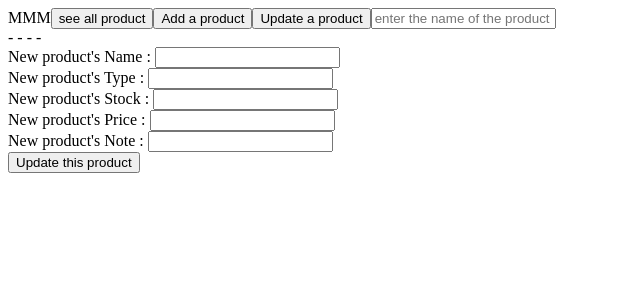
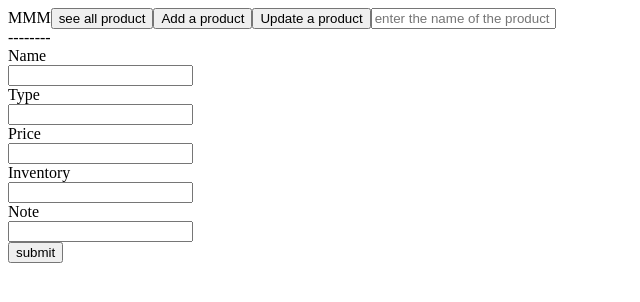
Before and after one commit to Team-3M/StockZero, a React app: page / in a window 1280 px wide. Both pictures are taken after a click on the button "Update a product". Shown: the top 302 px of the page, without its empty margins (0-640 px from the left). Built offline with nearby package versions, Linux system fonts and the light colour scheme; no server answers; the HTML template or start-up script is replaced by a standard one.

Commit message:
update frontend working

```diff
--- a/react-client/src/components/Update.jsx
+++ b/react-client/src/components/Update.jsx
@@ -1,35 +1,35 @@
 import React from"react";
 
+const Update =({handleChange, handleUpdate, currentproduct})=> (
 
-const Update = ({ currentproduct, handleChange, handleUpdate }) => (
-  <div className="update">
-    <div>   {currentproduct.name}  - {currentproduct.type} - {currentproduct.inventory} - {currentproduct.price} - {currentproduct.note}    </div>
-    <form>
+	<div className="create">
+		<div>{currentproduct.name}--{currentproduct.type}--{currentproduct.price}--{currentproduct.inventory}--{currentproduct.note}</div>
 	<div>
-    <label htmlFor="name">  New product's Name  : </label>
-      <input type="text" id='name' value={currentproduct.name} onChange={handleChange} ></input>
+		<label htmlFor="name">Name</label><br />
+		<input type="text" name='name' onChange={handleChange} required />
 	</div>
 	<div>
-    <label htmlFor="Type ">  New product's Type  : </label>
-      <input type="text" id='type' value={currentproduct.type} onChange={handleChange} ></input>
+		<label htmlFor="name">Type</label><br />
+		<input type="text" name='type' onChange={handleChange} required />
 	</div>
 	<div>
-    <label htmlFor="stock ">  New product's Stock  : </label>
-      <input type="number" id='stock' value={currentproduct.inventory} onChange={handleChange} ></input>
+		<label htmlFor="name">Price</label><br />
+		<input type="number" name='price' onChange={handleChange} required />
 	</div>
 	<div>
-    <label htmlFor="price ">  New product's Price : </label>
-      <input type="number" id='price' value={currentproduct.price} onChange={handleChange} ></input>
+		<label htmlFor="name">Inventory</label><br />
+		<input type="number" name='inventory' onChange={handleChange} required />
 	</div>
 	<div>
-    <label htmlFor="Type ">  New product's Note : </label>
-      <input type="text" id='note' value={currentproduct.note} onChange={handleChange} ></input>
+		<label htmlFor="name">Note</label><br />
+		<input type="text" name='note' onChange={handleChange} required />
 	</div>
-    </form>
-    <div>
-      <button className='updateClass' type='submit' onClick={handleUpdate}> Update this product </button>
+
+
+
+		<button type='submit' onClick={handleUpdate}>submit</button>
+
 	</div>
-  </div>
-);
+	)
 
-export default Update ;
+	export default Update
--- a/react-client/src/index.jsx
+++ b/react-client/src/index.jsx
@@ -35,6 +35,7 @@ class App extends React.Component {
 		this.currentproductUpdate = this.currentproductUpdate.bind(this)
 		this.handleUpdate = this.handleUpdate.bind(this)
 
+
 	}
 	componentDidMount() {
 		this.setState({
@@ -55,6 +56,8 @@ class App extends React.Component {
 		})
 
 	}
+
+
 
 	submitChange() {
 		const { name, type, price, inventory, note } = this.state;
@@ -77,19 +80,19 @@ class App extends React.Component {
 		this.setState({
 			currentproduct: object
 		})
-		console.log(object)
+
 
 
 	}
-	handleUpdate(object) {
-		axios.put('/api/update/' + object.name, object).then((
-			{ data }) => (
-				this.setState({
-					currentproduct: data
-				})))
-				.catch((err)=>{
-					console.log(err)
-				})
+	handleUpdate() {
+		const { name, type, price, inventory, note , currentproduct} = this.state;
+		axios.put('/api/update/' + currentproduct.name, { name, type, price, inventory, note })
+			.then(({ data }) => (
+				console.log(data)
+			))
+			.catch((err) => {
+				console.log(err)
+			})
 	};
 
 	changeView(view) {
@@ -104,7 +107,7 @@ class App extends React.Component {
 		if (page === 'pageAll') { return <Productlist product={product} allProducts={allProducts} currentproductUpdate={this.currentproductUpdate} /> }
 		else if (page === 'pageCreate') {
 			return <Create handleChange={this.handleChange} submitChange={this.submitChange} />
-		} else if (page === 'pageUpdate') { return <Update currentproduct={currentproduct} handleChange={this.handleChange} handleUpdate={this.handleUpdate} /> }
+		} else if (page === 'pageUpdate') { return <Update currentproduct={currentproduct} handleChange={this.handleChange} handleUpdate={this.handleUpdate}/> }
 		else if (page === 'pageHome') {
 			return <Homepage />
 		}
```
Also changed, not shown: 1 other file (tests, documents, lock files or other folders). Lines whose indentation alone changed are shown as unchanged.
